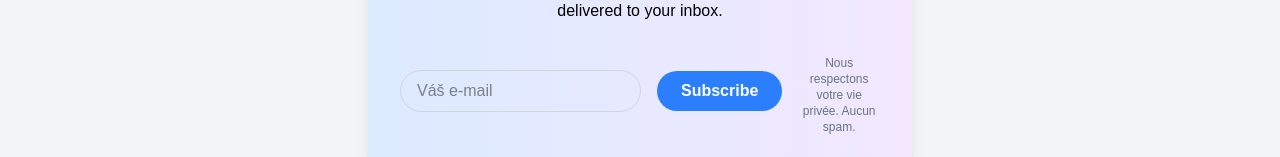
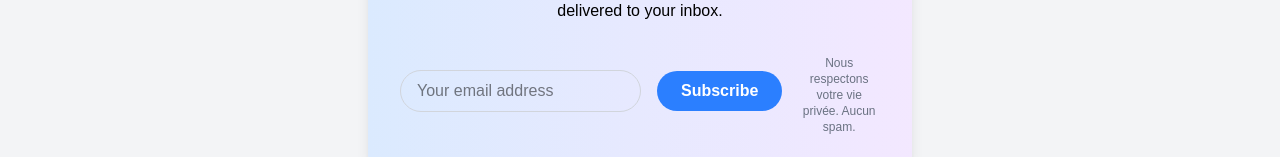
Before and after one commit to YanMusisiva/launchlisten, a Next.js app: page / in a window 1280 px wide. Shown: the part 1697-1854 px from the top of the page. Built offline with nearby package versions, Linux system fonts and the light colour scheme.

Commit message:
ready behold

```diff
--- a/app/page.tsx
+++ b/app/page.tsx
@@ -138,7 +138,7 @@ export default function Home() {
       <section className="max-w-2xl mx-auto py-10 px-4">
         <h2 className="text-2xl font-bold mb-4 text-center text-blue-600">About our website</h2>
         <p className="mb-2 text-center text-black ">
-          Welcome to our website, your destination for free giveaways and exciting prizes, fun games, and the latest videos! Explore our links and discover the fun and free rewards we've prepared just for you.
+          Welcome to our website, your destination for free giveaways and exciting prizes, fun games, and the latest videos! Explore our links and discover the fun and free rewards we&apos;ve prepared just for you.
         </p>
         <p className="text-center text-black">
          Our site is designed to help you discover links you might have missed without us.
--- a/components/NewsletterSection.tsx
+++ b/components/NewsletterSection.tsx
@@ -57,8 +57,8 @@ const NewsletterSection: React.FC = () => {
           <input
             type="email"
             required
-            placeholder="Váš e-mail"
-            className="px-4 py-2 rounded-full border border-gray-300 focus:outline-none focus:ring-2 focus:ring-blue-400 w-full sm:w-auto"
+            placeholder="Your email address"
+            className="px-4 py-2 rounded-full border border-gray-300 focus:outline-none focus:ring-2 focus:ring-blue-400 w-full sm:w-auto text-black text-semibold"
             value={email}
             onChange={e => setEmail(e.target.value)}
           />
--- a/pages/api/subscribe.ts
+++ b/pages/api/subscribe.ts
@@ -20,7 +20,7 @@ const handler = async (req: NextApiRequest, res: NextApiResponse) => {
         await newEmail.save();
       } catch (err: unknown) {
         // Gestion du cas où deux requêtes arrivent en même temps
-        if (typeof err === "object" && err !== null && "code" in err) {
+        if (typeof err === "object" && err !== null && "code" in err ) {
           return res
             .status(409)
             .json({ message: "Reessayez." });
```
